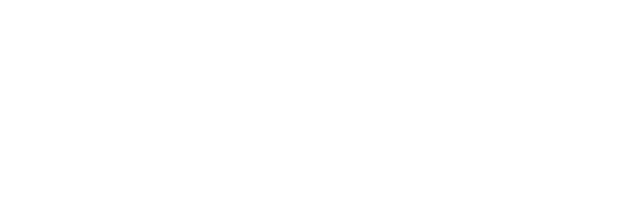
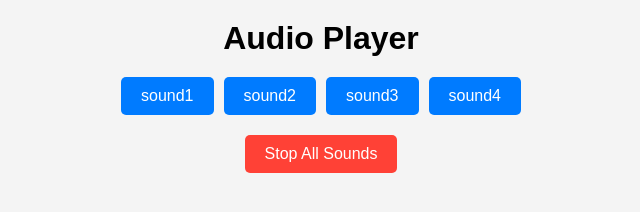
Before and after one commit to acciojob/Soundbar-Rohini4520, a website: page main.html in a window 1280 px wide. Shown: the whole page, without its empty margins (319-959 px from the left). Drawn offline with Linux system fonts and the light colour scheme.

Commit message:
created a submission

```diff
--- a/main.html
+++ b/main.html
@@ -8,6 +8,11 @@
 
 <body>
 	<!-- the entire body must be written by student -->
+	 <h1>Audio Player</h1>
+    <div id="buttons">
+        <!-- Buttons for each sound will be dynamically added here -->
+    </div>
+    <button class="stop">Stop All Sounds</button>
     <script type="text/javascript" src="./script.js">
 </script>
 
--- a/script.js
+++ b/script.js
@@ -1 +1,33 @@
 //your JS code here. If required.
+// Array of sound file names (make sure they match the actual filenames in the "sounds" directory)
+const sounds = ["sound1.mp3", "sound2.mp3", "sound3.mp3", "sound4.mp3"];
+
+// Reference to the buttons container
+const buttonsDiv = document.getElementById("buttons");
+
+// Function to stop all currently playing sounds
+function stopAllSounds() {
+    document.querySelectorAll("audio").forEach((audio) => {
+        audio.pause();
+        audio.currentTime = 0; // Reset to the start
+    });
+}
+
+// Add a button for each sound
+sounds.forEach((sound) => {
+    const button = document.createElement("button");
+    button.className = "btn";
+    button.textContent = sound.split(".")[0]; // Display sound name without the file extension
+
+    // Attach event listener to play the sound
+    button.addEventListener("click", () => {
+        stopAllSounds(); // Stop other sounds before playing a new one
+        const audio = new Audio(`./sounds/${sound}`);
+        audio.play();
+    });
+
+    buttonsDiv.appendChild(button);
+});
+
+// Stop button functionality
+document.querySelector(".stop").addEventListener("click", stopAllSounds);
--- a/styles.css
+++ b/styles.css
@@ -1 +1,51 @@
 /*  your css code here. If applicable */
+body {
+    font-family: Arial, sans-serif;
+    text-align: center;
+    margin: 0;
+    padding: 0;
+    background-color: #f4f4f4;
+}
+
+h1 {
+    margin: 20px 0;
+}
+
+#buttons {
+    display: flex;
+    flex-wrap: wrap;
+    justify-content: center;
+    gap: 10px;
+    margin-top: 20px;
+}
+
+.btn {
+    background-color: #007BFF;
+    color: white;
+    border: none;
+    border-radius: 5px;
+    padding: 10px 20px;
+    font-size: 16px;
+    cursor: pointer;
+    transition: background-color 0.3s;
+}
+
+.btn:hover {
+    background-color: #0056b3;
+}
+
+.stop {
+    margin-top: 20px;
+    background-color: #FF4136;
+    color: white;
+    border: none;
+    border-radius: 5px;
+    padding: 10px 20px;
+    font-size: 16px;
+    cursor: pointer;
+    transition: background-color 0.3s;
+}
+
+.stop:hover {
+    background-color: #C0392B;
+}
```
